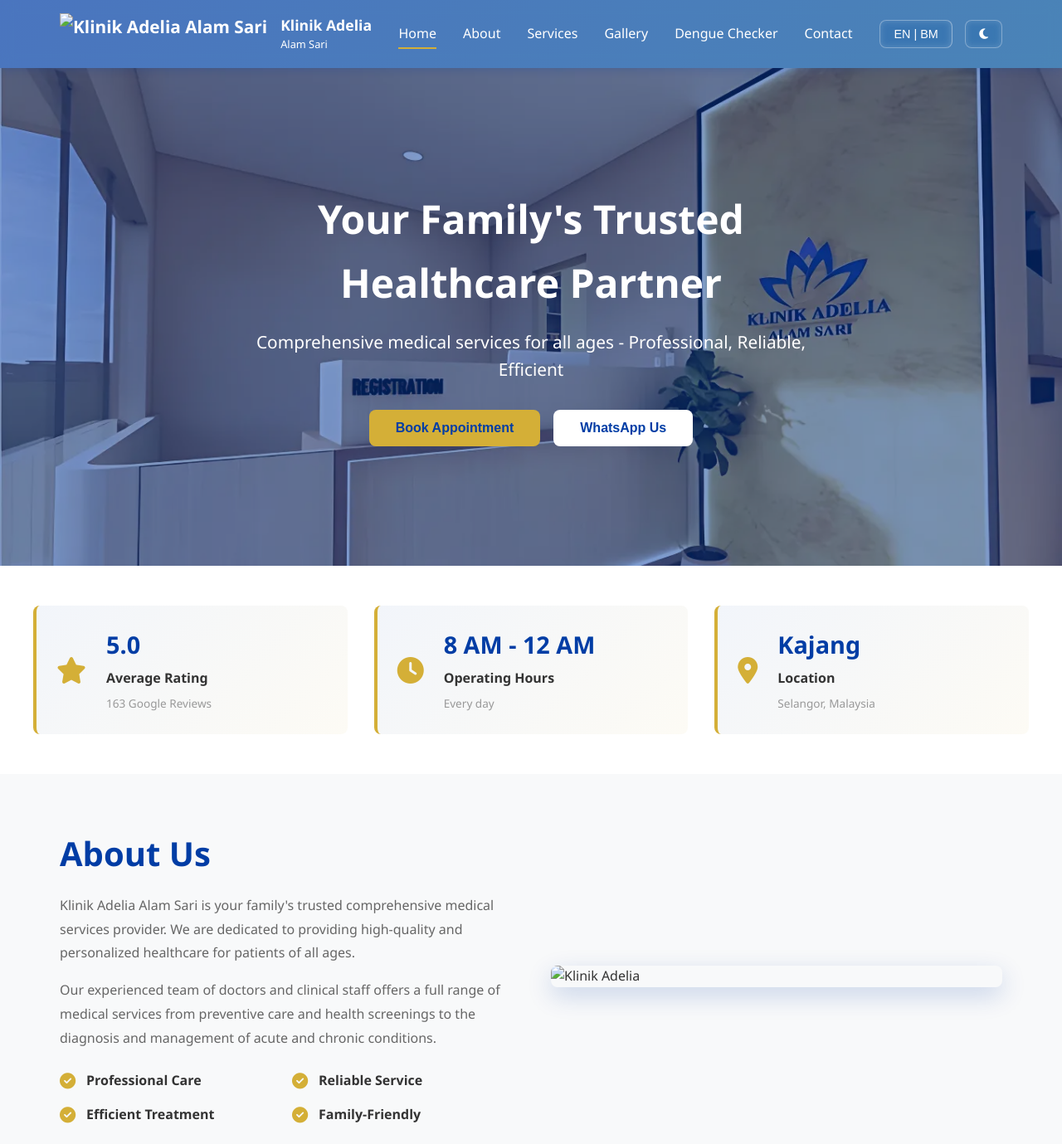
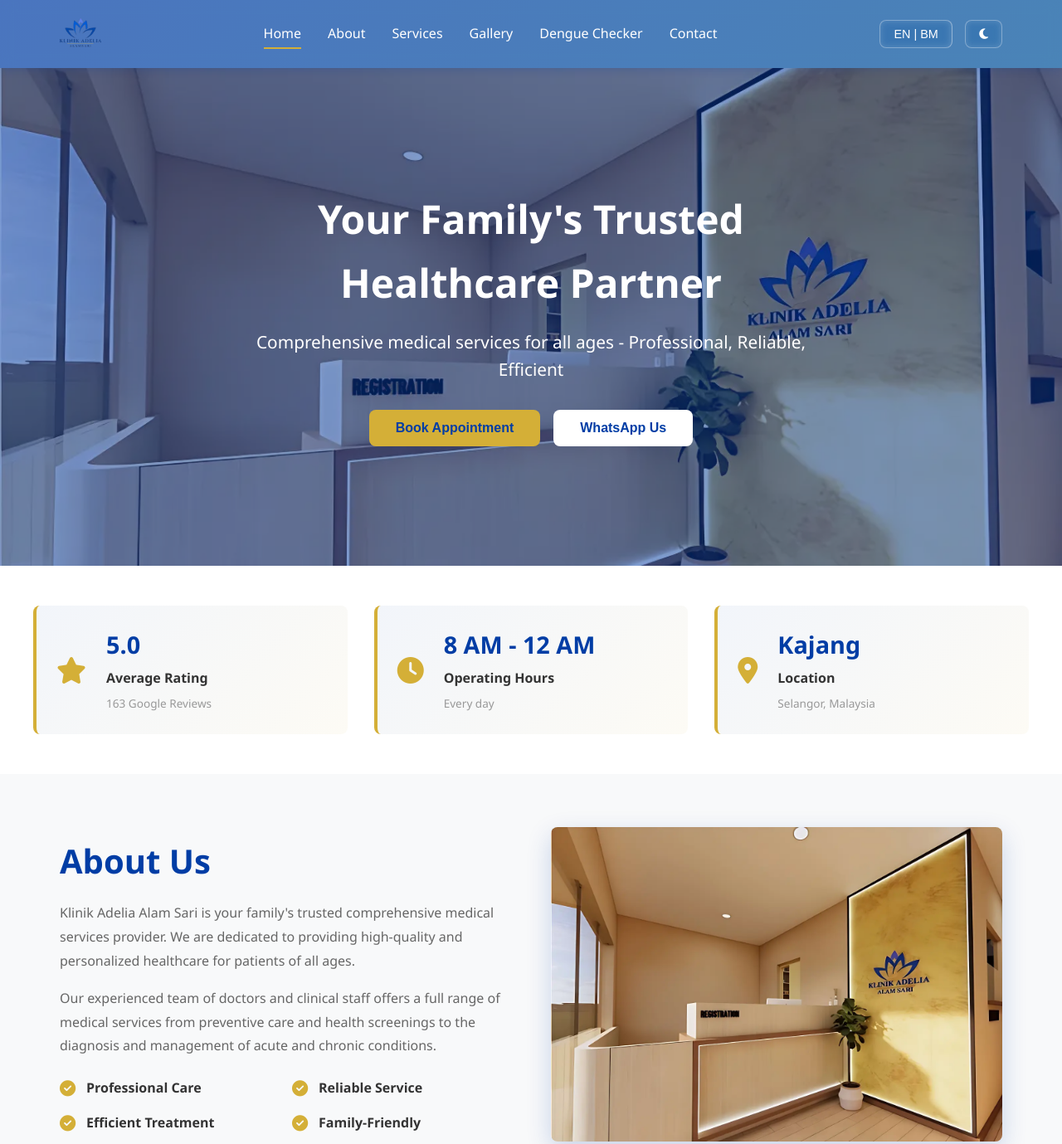
Before and after one commit to msyazwanamirudin/klinik-adelia-alam-sari, a website: page index.html in a window 1280 px wide. Shown: the top 1379 px of the page at 83% size. Drawn offline with Linux system fonts and the light colour scheme.

Commit message:
Fix image paths, remove nav-logo span, and make bottom videos full width

```diff
--- a/GitHub.css
+++ b/GitHub.css
@@ -528,7 +528,7 @@ body.dark-mode .gallery-container h2 {
     display: grid;
     grid-template-columns: repeat(2, 1fr);
     gap: 2rem;
-    max-width: 650px;
+    max-width: 100%;
     margin: 0 auto;
 }
 
--- a/index.html
+++ b/index.html
@@ -25,9 +25,7 @@ git push
 
             <div class="nav-logo">
 
-                <img src="logo.png" alt="Klinik Adelia Alam Sari" class="logo">
-
-                <span class="clinic-name">Klinik Adelia<br><span class="clinic-subtitle">Alam Sari</span></span>
+                <img src="img/logo.png" alt="Klinik Adelia Alam Sari" class="logo">
 
             </div>
 
@@ -226,7 +224,7 @@ git push
 
             <div class="about-image">
 
-                <img src="bg.webp" alt="Klinik Adelia" class="about-img">
+                <img src="img/bg.webp" alt="Klinik Adelia" class="about-img">
 
             </div>
 
```
